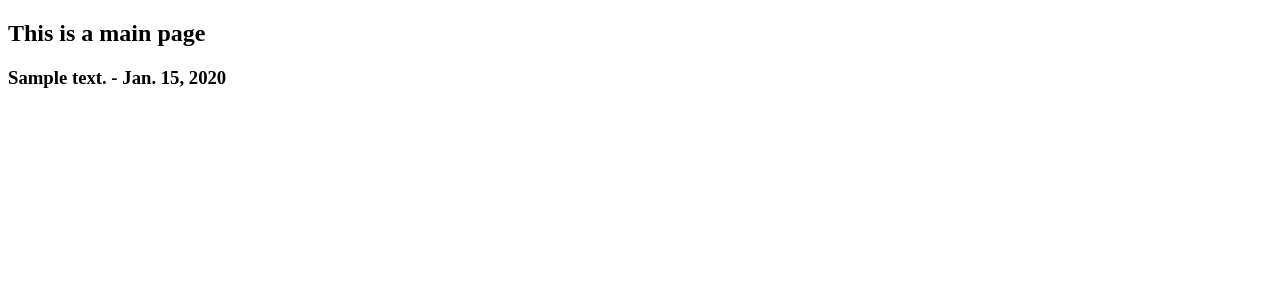
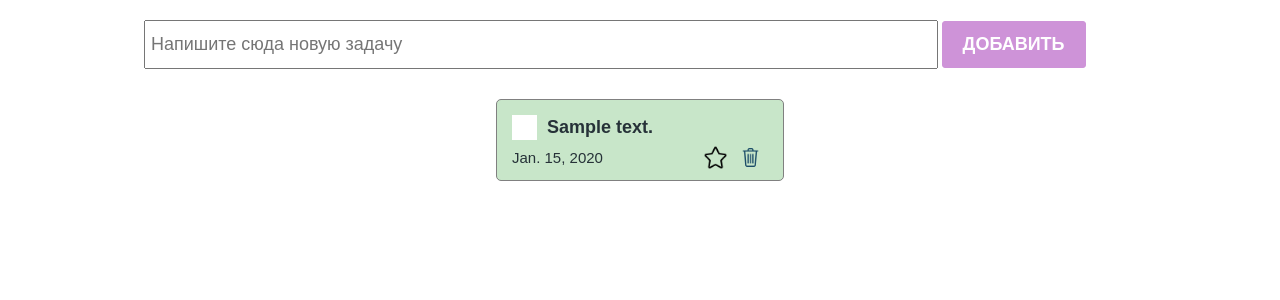
Before and after one commit to Altynai29/todo, a Django app: page /test/ in a window 1280 px wide. Shown: the top 300 px of the page. Run offline with Django 3.2, Linux system fonts and the light colour scheme; tables that the repository leaves empty hold one stand-in row (values such as "Sample post").

Commit message:
added section to test.html

```diff
--- a/main/templates/test.html
+++ b/main/templates/test.html
@@ -1,18 +1,50 @@
+{% load static %}
 <!DOCTYPE html>
 <html lang="en">
 
 <head>
     <meta charset="UTF-8">
-    <meta name="viewport" content="width=device-width, initial-scale=1.0">
-    <title>Document</title>
+    <meta name="viewport" content="width=device-width, initial-scale=1.0" />
+    <title>Todo</title>
+    <!-- <link rel="stylesheet" href="./styles/index.css" /> -->
+    <link rel="stylesheet" href="{% static 'styles/index.css' %}" />
+    <!-- <link rel="stylesheet" href="./styles/checkbox.css" /> -->
+    <link rel="stylesheet" href="{% static 'styles/checkbox.css'  %}">
 </head>
 
 <body>
-    <h2>This is a main page</h2>
+    <!-- <h2>This is a main page</h2>
     {% for todo in todo_list %}
-        <h3>{{ todo.text }} - {{ todo.created_at }}</h3>
+    <h3>{{ todo.text }} - {{ todo.created_at }}</h3>
 
-    {% endfor %}
+    {% endfor %} -->
+    <section>
+        <div class="create_container">
+            <input class="create_input" type="text" placeholder="Напишите сюда новую задачу" />
+            <button class="create_button">Добавить</button>
+        </div>
+        <div class="todo_container">
+
+            {% for todo in todo_list %}
+            <div class="todo_item">
+                <div class="todo_item_header">
+                    <label class="checkbox_container">
+                        <input type="checkbox" />
+                        <span class="checkmark"></span>
+                    </label>
+                    <h4>{{ todo.text }}</h4>
+                </div>
+                <div class="todo_item_footer">
+                    <p>{{ todo.created_at }}</p>
+                    <div class="action_buttons">
+                        <img src="./icons/unmarked.png" />
+                        <img src="./icons/delete.png" />
+                    </div>
+                </div>
+            </div>
+            {% endfor %}
+        </div>
+    </section>
 </body>
 
 </html>
```
